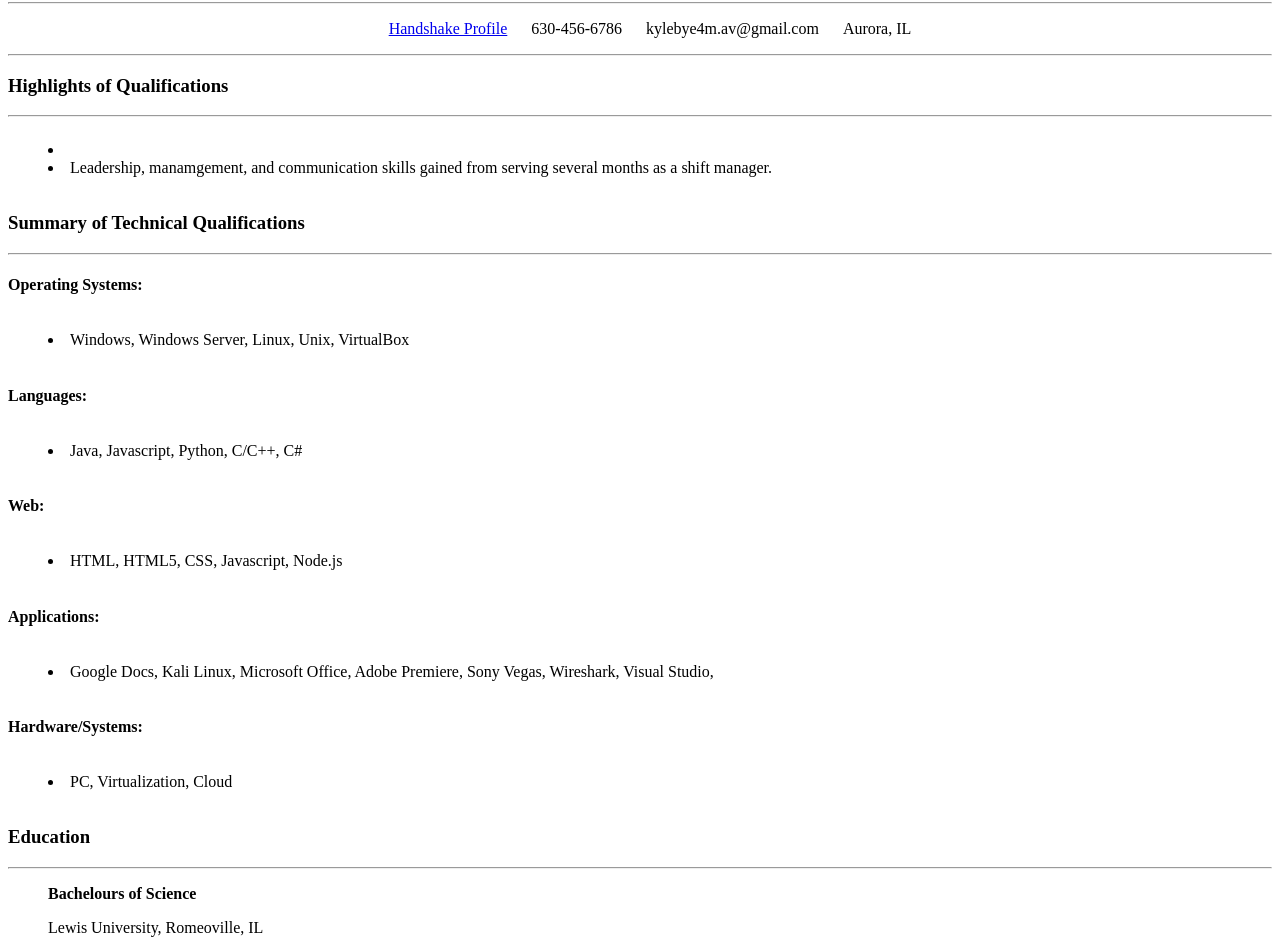
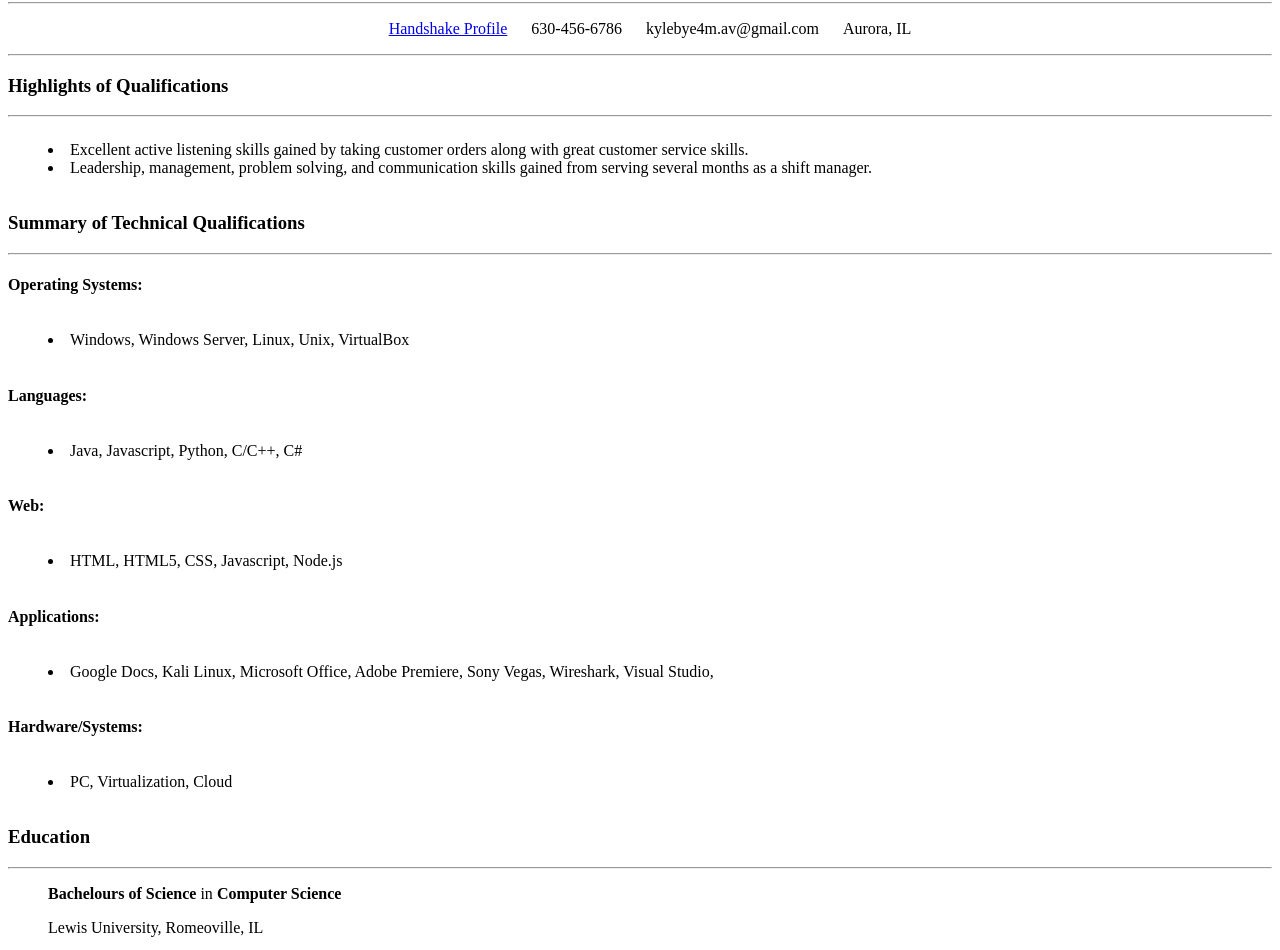
Before and after one commit to kylevbye/WebResume, a website: page client/index.html in a window 1280 px wide. Shown: the part 78-1028 px from the top of the page. Drawn offline with Linux system fonts and the light colour scheme.

Commit message:
finished project

```diff
--- a/client/index.html
+++ b/client/index.html
@@ -1,3 +1,9 @@
+<!--
+	Author:		Kyle Bye
+	Class:		Software Engineering
+	Project:	Lab 2/WebResume
+	Desc:		Contains my web resume.
+-->
 <!DOCTYPE html>
 <html lang="en">
 
@@ -28,8 +34,10 @@
         <h3>Highlights of Qualifications</h3>
         <hr>
         <ul>
-            <li></li>
-            <li>Leadership, manamgement, and communication skills gained from serving several months as a shift manager.</li>
+            <li>Excellent active listening skills gained by taking customer orders along with great customer service
+                skills.</li>
+            <li>Leadership, management, problem solving, and communication skills gained from serving several months as
+                a shift manager.</li>
         </ul>
 
         <h3>Summary of Technical Qualifications</h3>
@@ -50,7 +58,7 @@
 
         <h3>Education</h3>
         <hr>
-        <p class="education"><b>Bachelours of Science</b></p>
+        <p class="education"><b>Bachelours of Science</b> in <b>Computer Science</b></p>
         <p class="education">Lewis University, Romeoville, IL</p>
         <p class="education">Minors: Mathematics</p>
         <p class="education">GPA:3.94 </p>
```
Also changed, not shown: README.md.
